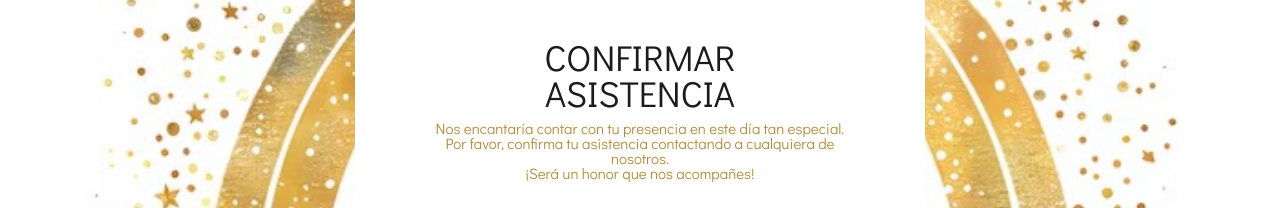
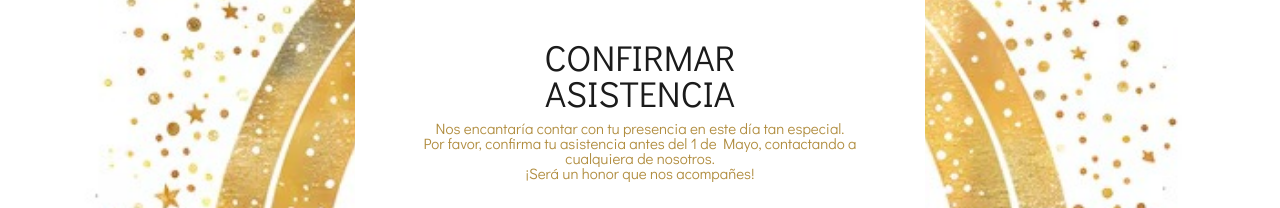
Before and after one commit to PacoJavoMx/cecijaviporsiempre, a plain HTML site: page index.html in a window 1280 px wide. Shown: the part 7400-7608 px from the top of the page. Drawn offline with Linux system fonts and the light colour scheme; some packages are replaced by stand-ins of ours; a script that the page names is missing.

Commit message:
fecha limite confirmacion

```diff
--- a/index.html
+++ b/index.html
@@ -446,7 +446,7 @@
                 <div class="col-md-6 offset-md-3 bg-white p-60">
                     <h2 class="text-center">Confirmar<br>asistencia</br></h2>
                     <h6 class="text-center">Nos encantaría contar con tu presencia en este día tan especial.<br>
-                        Por favor, confirma tu asistencia contactando a cualquiera de nosotros.<br>
+                        Por favor, confirma tu asistencia antes del 1 de Mayo, contactando a cualquiera de nosotros.<br>
                         ¡Será un honor que nos acompañes!</h6>
                         <div class="text-center">
                            <br>
```
